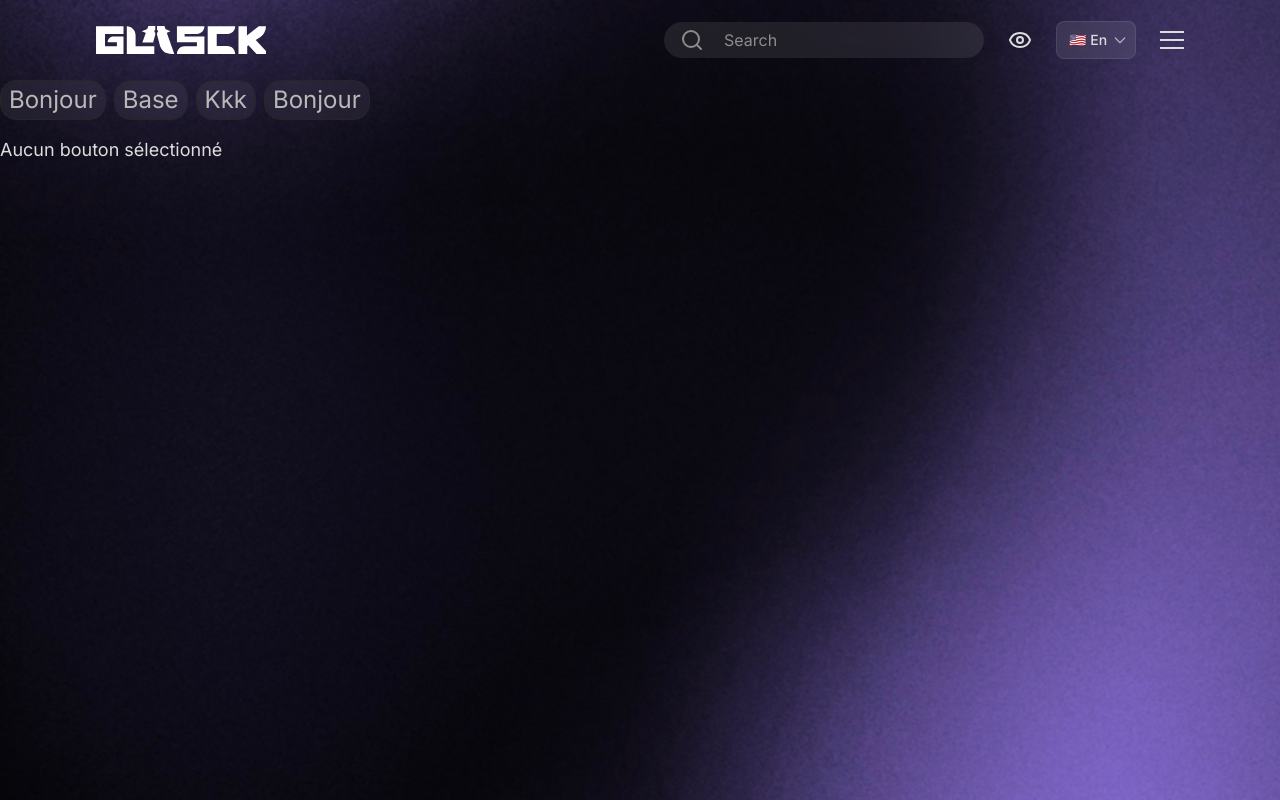
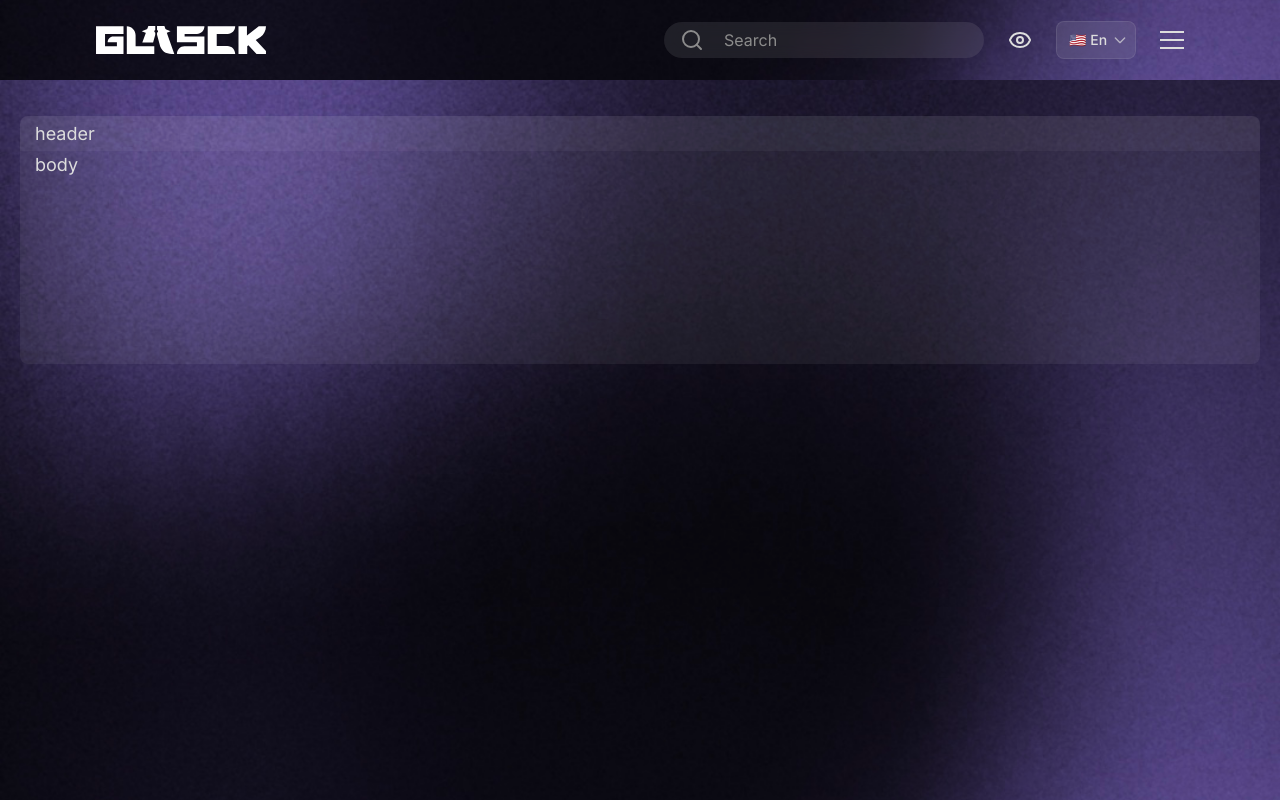
Before and after one commit to Glasck-int/LolWebsite, a Next.js app: page /en in a window 1280 px wide. Shown: the top 800 px of the page. Built offline with nearby package versions, Linux system fonts and the light colour scheme.

Commit message:
modified card

```diff
--- a/src/app/[locale]/page.tsx
+++ b/src/app/[locale]/page.tsx
@@ -1,35 +1,28 @@
 'use client'
 
-import { ButtonBar } from "@/app/components/ui/ButtonBar";
-import { useState } from "react";
+import { ButtonBar } from '@/app/components/ui/ButtonBar'
+import { useState } from 'react'
+import { TestHeader } from '@/app/components/ui/card/header/TestHeader'
+import { Card, CardHeader, CardBody } from '@/app/components/ui/card/Card'
 
 export default function Home() {
-	const [selectedButton, setSelectedButton] = useState<string | null>(null);
+    const [selectedButton, setSelectedButton] = useState<string | null>(null)
 
-	return (
-		<div className="flex flex-col min-h-screen w-full">
-			{/* <Header /> */}
-			<div className=" w-full pt-[80px]">
-
-				<ButtonBar
-					options={["Bonjour", "Base", "Kkk", "Bonjour"]}
-					onButtonChange={setSelectedButton}
-				/>
-
-				<div className="mt-4">
-					{selectedButton === "bonjour" && (
-						<p>Vous avez sélectionné Bonjour!</p>
-					)}
-					{selectedButton === "base" && <p>Mode base activé</p>}
-					{selectedButton === "selected" && (
-						<p>Option selected choisie</p>
-					)}
-					{selectedButton === "disabled" && (
-						<p>Vous avez cliqué sur disabled</p>
-					)}
-					{!selectedButton && <p>Aucun bouton sélectionné</p>}
-				</div>
-			</div>
-		</div>
-	);
+    return (
+        <div className="h-[1000px] w-full pt-[80px]">
+            <div className="mt-4 h-72 p-5">
+                <Card>
+                    <CardHeader>
+                        <div>
+                            {/* <TestHeader test="super test"></TestHeader> */}
+							<p>header</p>
+                        </div>
+                    </CardHeader>
+                    <CardBody>
+                        <p>body</p>
+                    </CardBody>
+                </Card>
+            </div>
+        </div>
+    )
 }
--- a/src/app/components/ui/card/BaseCard.tsx
+++ /dev/null
@@ -1,15 +0,0 @@
-'use client'
-
-interface BaseCardProps {
-    Header: (props: { className: string }) => React.ReactNode
-    children: React.ReactNode
-}
-
-export const BaseCard = ({ children, Header }: BaseCardProps) => {
-    return (
-        <div className="bg-white-06 default-border-radius h-full w-full flex flex-col justify-between">
-            <Header className="bg-white-04 px-[15px] flex items-center" />
-            <div className="h-full px-[15px]">{children}</div>
-        </div>
-    )
-}
--- /dev/null
+++ b/src/app/components/ui/card/Card.tsx
@@ -0,0 +1,40 @@
+import React from 'react'
+
+export const Card = ({ children }: { children: React.ReactNode }) => {
+    return (
+        <div className="bg-white-06 default-border-radius h-full w-full flex flex-col justify-between overflow-hidden">
+            {children}
+        </div>
+    )
+}
+
+// pas mettre une min height mais juste mettre un padding top sur la carte masi trql on voit ca juste apres
+// implement le toll tip dans le header je pense
+export const CardHeader = ({
+    children,
+    className,
+}: {
+    children: React.ReactNode
+    className?: string
+}) => {
+    return (
+        <div
+            className={
+                'bg-white-04 px-[15px] flex items-center min-h-[35px] ' +
+                className
+            }
+        >
+            {children}
+        </div>
+    )
+}
+
+export const CardBody = ({
+    children,
+    className,
+}: {
+    children: React.ReactNode
+    className?: string
+}) => {
+    return <div className={'h-full px-[15px] ' + className}>{children}</div>
+}
--- a/src/app/components/ui/card/OneHeaderCard.tsx
+++ /dev/null
@@ -1,38 +0,0 @@
-'use client'
-
-import { BaseCard } from './BaseCard'
-import { OneLineHeaderBase } from './header/OneLineHeaderBase'
-import React from 'react'
-
-// adapter l'ui pour l'ordi
-// faire en sorte de pouvoir faire une bulle d'aide
-// pourvoir le refermer
-
-interface OneHeaderCardProps {
-    title?: string;
-    children: React.ReactNode;
-    Header?: (props:{}) => React.ReactNode;
-    help? : string;
-}
-
-export const OneHeaderCard = ({
-    title,
-    children,
-    Header,
-    help
-}: OneHeaderCardProps) => {
-    return (
-        <BaseCard
-            Header={({ className }) => (
-                <OneLineHeaderBase
-                    title={title}
-                    Body={Header ? (props) => <Header {...props} /> : undefined}
-                    className={className}
-                    help={help}
-                />
-            )}
-        >
-            {children}
-        </BaseCard>
-    )
-}
```
